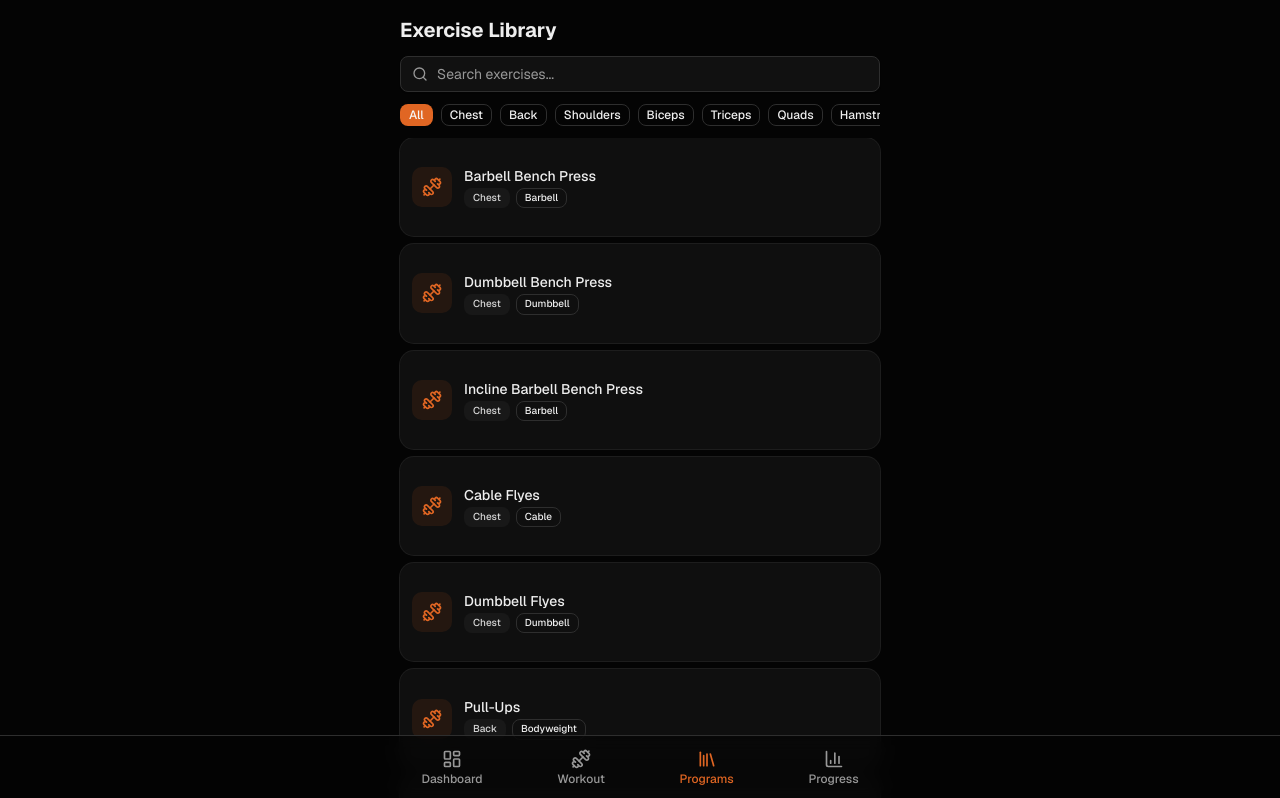
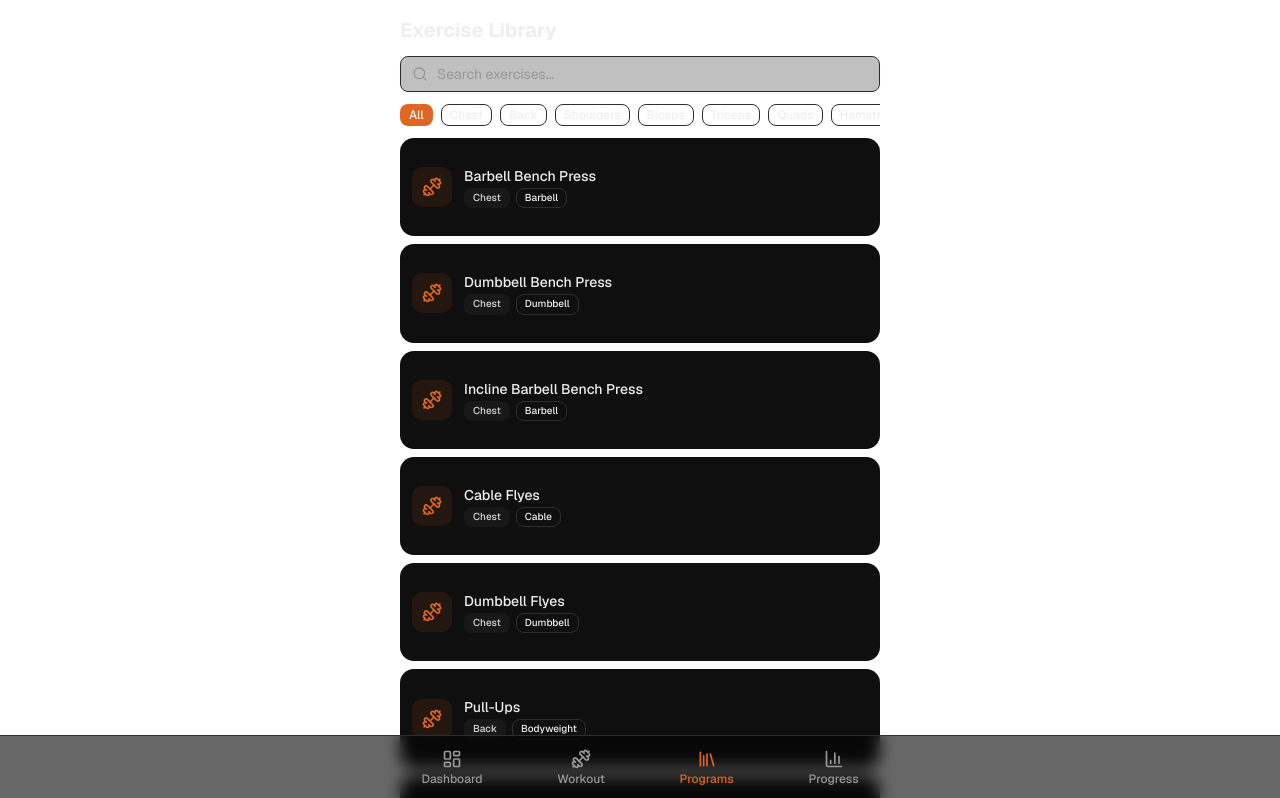
Before and after one commit to RoxVell/fit-flow, a Next.js app: page /programs/library in a window 1280 px wide. Shown: the top 798 px of the page. Built offline with nearby package versions, Linux system fonts and the light colour scheme.

Commit message:
layout: safe-area pages, remove bg-background from body, update globals

```diff
--- a/src/app/(main)/dashboard/page.tsx
+++ b/src/app/(main)/dashboard/page.tsx
@@ -32,7 +32,7 @@ export default function DashboardPage() {
     : undefined;
 
   return (
-    <div className="space-y-4 p-4 pb-24">
+    <div className="space-y-4 px-4 pb-24 pt-[calc(env(safe-area-inset-top)+1rem)]">
       <div className="flex items-center justify-between">
         <h1 className="text-xl font-bold">FitFlow</h1>
         <p className="text-sm text-muted-foreground">
--- a/src/app/(main)/programs/builder/page.tsx
+++ b/src/app/(main)/programs/builder/page.tsx
@@ -28,7 +28,7 @@ export default function ProgramBuilderPage() {
   };
 
   return (
-    <div className="space-y-4 p-4 pb-24">
+    <div className="space-y-4 px-4 pb-24 pt-[calc(env(safe-area-inset-top)+1rem)]">
       <div className="flex items-center justify-between">
         <h1 className="text-xl font-bold">Program Builder</h1>
         <Button variant="outline" size="sm" className="gap-1" onClick={() => setShowAi(!showAi)}>
--- a/src/app/(main)/programs/library/page.tsx
+++ b/src/app/(main)/programs/library/page.tsx
@@ -32,7 +32,7 @@ export default function ExerciseLibraryPage() {
   });
 
   return (
-    <div className="flex flex-col h-full">
+    <div className="flex flex-col h-full pt-[env(safe-area-inset-top)]">
       <div className="p-4 pb-2 space-y-3">
         <h1 className="text-xl font-bold">Exercise Library</h1>
         <div className="relative">
--- a/src/app/(main)/progress/page.tsx
+++ b/src/app/(main)/progress/page.tsx
@@ -5,7 +5,7 @@ import { WeightChart } from "@/components/progress/weight-chart";
 
 export default function ProgressPage() {
   return (
-    <div className="space-y-4 p-4 pb-24">
+    <div className="space-y-4 px-4 pb-24 pt-[calc(env(safe-area-inset-top)+1rem)]">
       <h1 className="text-xl font-bold">Progress</h1>
       <ExerciseChart />
       <WeightChart />
--- a/src/app/(main)/workout/cardio/page.tsx
+++ b/src/app/(main)/workout/cardio/page.tsx
@@ -12,7 +12,7 @@ export default function CardioPage() {
   const { data: sessions } = useCardioSessions();
 
   return (
-    <div className="space-y-4 p-4 pb-24">
+    <div className="space-y-4 px-4 pb-24 pt-[calc(env(safe-area-inset-top)+1rem)]">
       <div className="flex items-center gap-2">
         <Button variant="ghost" size="icon" onClick={() => router.back()}>
           <ArrowLeft className="h-5 w-5" />
--- a/src/app/globals.css
+++ b/src/app/globals.css
@@ -129,9 +129,10 @@
     outline: none !important;
   }
   body {
-    @apply bg-background text-foreground;
+    @apply text-foreground;
   }
   html {
     @apply font-sans;
+    min-height: 100dvh;
   }
 }
--- a/src/app/layout.tsx
+++ b/src/app/layout.tsx
@@ -40,7 +40,7 @@ export default function RootLayout({
       lang="en"
       className={`${geistSans.variable} ${geistMono.variable} dark h-full antialiased`}
     >
-      <body className="min-h-full flex flex-col bg-background text-foreground">
+      <body className="min-h-full flex flex-col text-foreground">
         <Providers>{children}</Providers>
       </body>
     </html>
```
